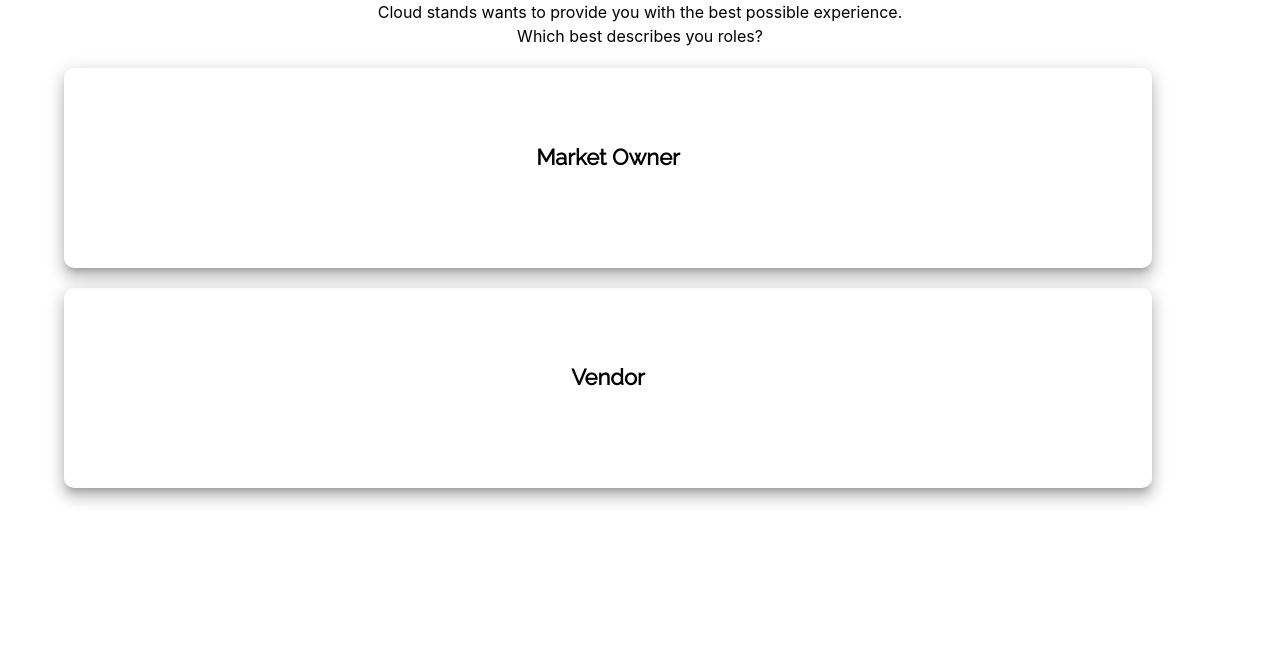
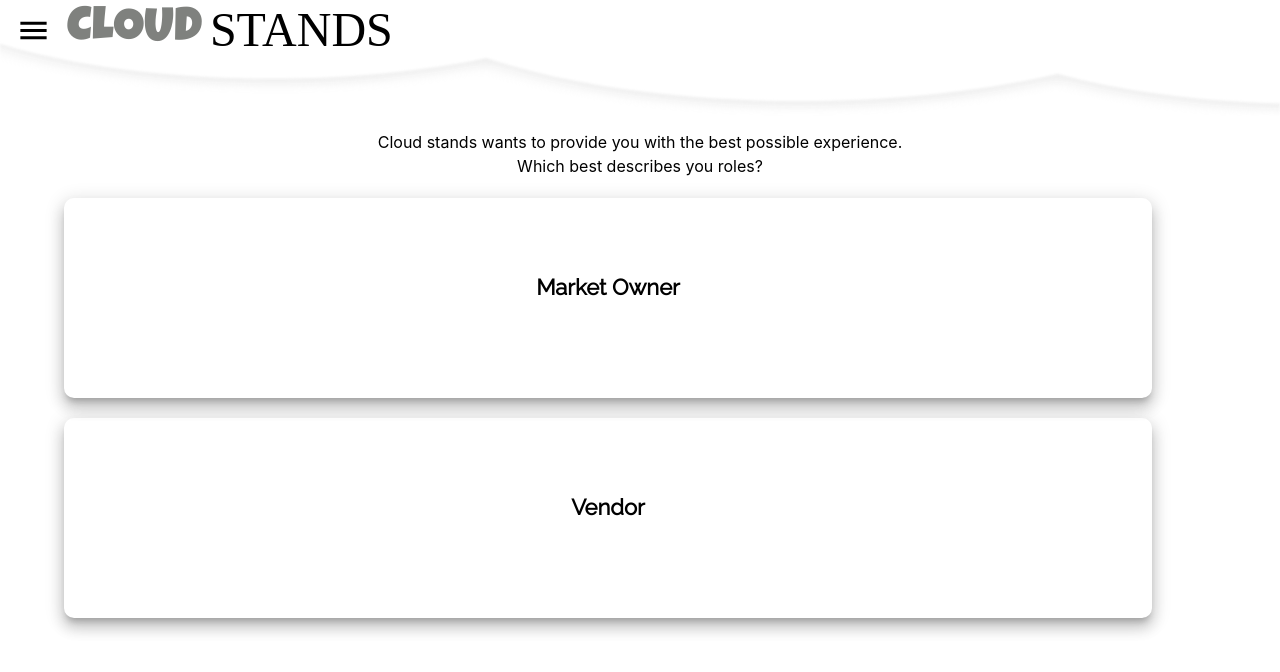
Before and after one commit to labs14-market-organizer/frontend, a React (Create React App) app: page /useronboarding in a window 1280 px wide. Shown: the top 672 px of the page. Built offline with nearby package versions, Linux system fonts and the light colour scheme; a web font is replaced by a local one.

Commit message:
added navbar to top of useronboarding

```diff
--- a/src/routes/UserOnboarding.js
+++ b/src/routes/UserOnboarding.js
@@ -1,12 +1,14 @@
 import React from "react";
 import { Box, Shadows, Typography } from '@material-ui/core';
 import { Link } from 'react-router-dom';
-
+import Navbar from "../components/Navbar";
 import styled from "styled-components";
 
 const UserOnboarding = () => {
     return (
         <div>
+        <Navbar />
+
             <Explain>
                 Cloud stands wants to provide you with the best possible experience. <br></br> Which best describes you roles?
             </Explain>
@@ -45,6 +47,7 @@ const Selected = styled.div`
 const Explain = styled.div`
         font-size: 16px;
         line-height: 24px;
+        padding-top: 130px;
 `;
 
 export default UserOnboarding;
```
Lines whose indentation alone changed are shown as unchanged.
